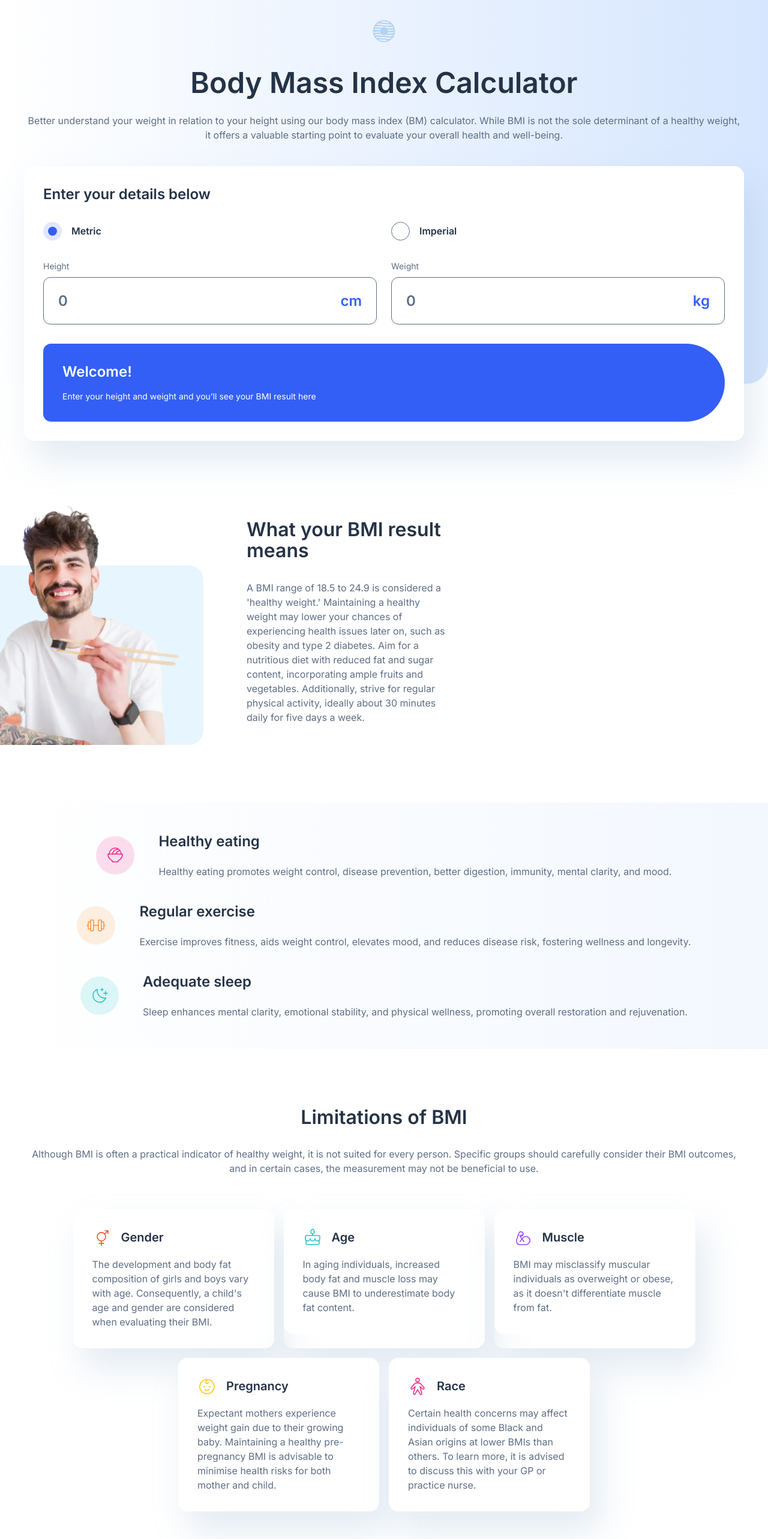
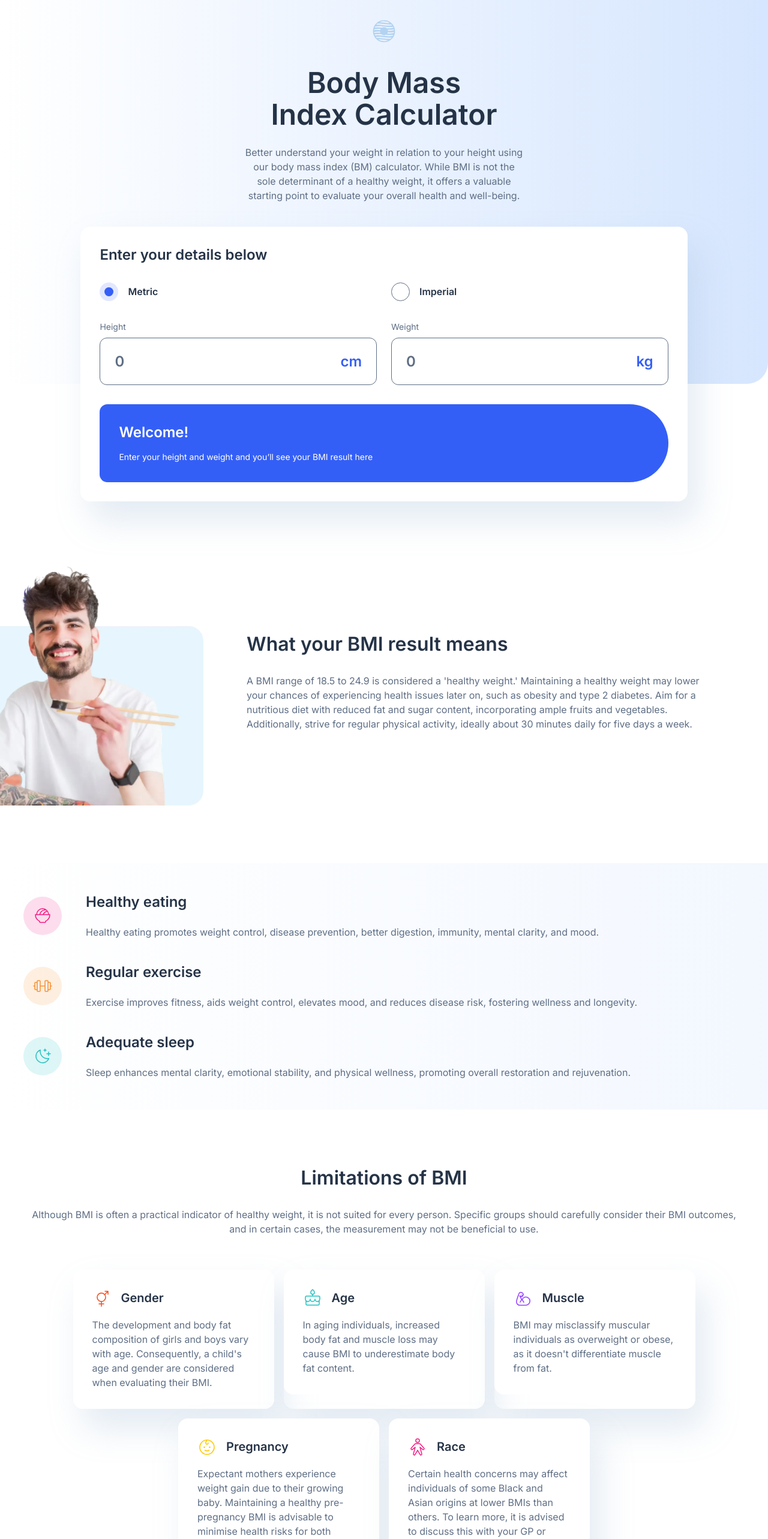
Before and after one commit to g-akca/bmi-calculator, a React (Vite) app: page / in a window 1280 px wide. Shown: the top 2566 px of the page at 60% size. Built offline with nearby package versions, Linux system fonts and the light colour scheme.

Commit message:
Add desktop responsive styles

```diff
--- a/src/App.jsx
+++ b/src/App.jsx
@@ -5,7 +5,7 @@ import LimitsSection from "./components/LimitsSection";
 
 function App() {
   return (
-    <main className="text-base leading-base text-grey-500 flex flex-col gap-15 pb-16 tablet:gap-24">
+    <main className="text-base leading-base text-grey-500 flex flex-col gap-15 pb-16 tablet:gap-24 desktop:gap-0">
       <HeroSection />
       <ResultsSection />
       <TipsSection />
--- a/src/components/HeroCalculator.jsx
+++ b/src/components/HeroCalculator.jsx
@@ -32,7 +32,7 @@ function HeroCalculator() {
       <div className="flex flex-col gap-4 tablet:grid tablet:grid-cols-2 tablet:gap-6">
         <div className="flex flex-col gap-2">
           <label htmlFor="height" className="text-[14px] leading-base">Height</label>
-          <div className="flex gap-6 p-6 border border-grey-500 hover:border-blue-500 rounded-xl text-[24px] leading-7.25 font-semibold tracking-[-4%]">
+          <div className="flex gap-6 p-6 border border-grey-500 hover:border-blue-500 rounded-xl text-[24px] leading-7.25 font-semibold tracking-[-4%] desktop:py-4">
             <input type="number" id="height" placeholder="0" min="0" className="grow min-w-0 text-blue-900 placeholder:text-grey-500 focus:outline-none" />
             <span className="text-blue-500">cm</span>
           </div>
@@ -40,7 +40,7 @@ function HeroCalculator() {
 
         <div className="flex flex-col gap-2">
           <label htmlFor="weight" className="text-[14px] leading-base">Weight</label>
-          <div className="flex gap-6 p-6 border border-grey-500 hover:border-blue-500 rounded-xl text-[24px] leading-7.25 font-semibold tracking-[-4%]">
+          <div className="flex gap-6 p-6 border border-grey-500 hover:border-blue-500 rounded-xl text-[24px] leading-7.25 font-semibold tracking-[-4%] desktop:py-4">
             <input type="number" id="weight" placeholder="0" min="0" className="grow min-w-0 text-blue-900 placeholder:text-grey-500 focus:outline-none" />
             <span className="text-blue-500">kg</span>
           </div>
--- a/src/components/HeroHeading.jsx
+++ b/src/components/HeroHeading.jsx
@@ -1,18 +1,12 @@
-import logoImg from "/images/logo.svg";
-
 function HeroHeading() {
   return (
-    <div className="flex flex-col items-center gap-8 tablet:gap-10">
-      <img src={logoImg} alt="Logo image" className="w-10 aspect-square" />
-
-      <div className="text-center">
-        <h1 className="mb-6 font-semibold text-[48px] leading-[110%] tracking-[-4%] text-blue-900">Body Mass Index Calculator</h1>
-        <p>
-          Better understand your weight in relation to your height using our body mass index (BM) calculator.
-          While BMI is not the sole determinant of a healthy weight, it offers a valuable starting point to
-          evaluate your overall health and well-being.
-        </p>
-      </div>
+    <div className="text-center desktop:text-start desktop:py-18">
+      <h1 className="mb-6 font-semibold text-[48px] leading-[110%] tracking-[-4%] text-blue-900 desktop:mb-8 desktop:text-[64px]">Body Mass<br />Index Calculator</h1>
+      <p>
+        Better understand your weight in relation to your height using <br />our body mass index (BM) calculator.
+        While BMI is not the <br />sole determinant of a healthy weight, it offers a valuable <br />starting point to
+        evaluate your overall health and well-being.
+      </p>
     </div>
   )
 }
--- a/src/components/HeroSection.jsx
+++ b/src/components/HeroSection.jsx
@@ -1,15 +1,21 @@
 import HeroHeading from "./HeroHeading";
 import HeroCalculator from "./HeroCalculator";
 
+import logoImg from "/images/logo.svg";
+
 function HeroSection() {
   return (
-    <section className="relative px-6 pt-8 tablet:px-10">
-      <div className="absolute top-0 left-0 bg-linear-[to_right,#FFFFFF_0%,#D6E6FE_100%] h-160 w-full rounded-b-[35px] -z-10" />
+    <section className="relative px-6 pt-8 tablet:px-10 desktop:px-36 desktop:py-22">
+      <div className="absolute top-0 left-0 bg-linear-[to_right,#FFFFFF_0%,#D6E6FE_100%] h-160 w-full rounded-b-[35px] -z-10 desktop:w-[70%] desktop:h-full" />
 
-      <div className="flex flex-col items-center gap-8 tablet:gap-10">
-        <HeroHeading />
+      <div className="flex flex-col items-center gap-8 tablet:gap-10 desktop:items-start">
+        <img src={logoImg} alt="Logo image" className="w-10 aspect-square desktop:w-16" />
 
-        <HeroCalculator />
+        <div className="flex flex-col items-center gap-8 tablet:gap-10 desktop:grid desktop:grid-cols-2 desktop:items-start desktop:gap-8">
+          <HeroHeading />
+
+          <HeroCalculator />
+        </div>
       </div>
     </section>
   )
--- a/src/components/LimitsSection.jsx
+++ b/src/components/LimitsSection.jsx
@@ -3,6 +3,7 @@ import ageIcon from "/images/icon-age.svg";
 import muscleIcon from "/images/icon-muscle.svg";
 import pregnancyIcon from "/images/icon-pregnancy.svg";
 import raceIcon from "/images/icon-race.svg";
+import curveRight from "/images/pattern-curved-line-right.svg";
 
 import LimitsItem from "./LimitsItem";
 
@@ -41,9 +42,9 @@ function LimitsSection() {
   ]
 
   return (
-    <section className="flex flex-col gap-14 px-5 tablet:px-9.75">
-      <div className="flex flex-col items-center gap-8 text-center">
-        <h2 className="text-[32px] leading-[110%] font-semibold tracking-[-4%] text-blue-900">Limitations of BMI</h2>
+    <section className="relative flex flex-col gap-14 px-5 tablet:px-9.75 desktop:px-36 desktop:py-26 desktop:self-center desktop:grid desktop:grid-cols-12 desktop:gap-8 desktop:max-w-360">
+      <div className="flex flex-col gap-8 text-center desktop:text-start desktop:col-start-1 desktop:w-138">
+        <h2 className="text-[32px] leading-[110%] font-semibold tracking-[-4%] text-blue-900 desktop:text-[48px]">Limitations of BMI</h2>
         <p>
           Although BMI is often a practical indicator of healthy weight, it is not suited
           for every person. Specific groups should carefully consider their BMI outcomes, and
@@ -51,10 +52,35 @@ function LimitsSection() {
         </p>
       </div>
 
-      <div className="flex flex-col gap-4 items-center tablet:flex-row tablet:justify-center tablet:flex-wrap tablet:items-stretch">
-        {limits.map(item => (
-          <LimitsItem key={item.id} limit={item} className="tablet:w-83.75" />
-        ))}
+      <img src={curveRight} alt="Line curved right" className="absolute left-75 top-90 hidden desktop:block" />
+
+      <div className="flex flex-col gap-4 items-center tablet:flex-row tablet:justify-center tablet:flex-wrap tablet:items-stretch desktop:contents">
+        {limits.map((item, index) => {
+          const positions = [
+            // Gender (top, right-ish)
+            "desktop:col-start-8 desktop:row-start-1",
+
+            // Age (left middle)
+            "desktop:col-start-5 desktop:row-start-2",
+
+            // Muscle (right middle)
+            "desktop:col-start-9 desktop:row-start-2",
+
+            // Pregnancy (bottom left-ish)
+            "desktop:col-start-3 desktop:row-start-3",
+
+            // Race (bottom right-ish)
+            "desktop:col-start-7 desktop:row-start-3",
+          ];
+
+          return (
+            <LimitsItem
+              key={item.id}
+              limit={item}
+              className={`tablet:w-83.75 desktop:w-91.25 ${positions[index]}`}
+            />
+          );
+        })}
       </div>
     </section>
   )
--- a/src/components/ResultsSection.jsx
+++ b/src/components/ResultsSection.jsx
@@ -1,12 +1,15 @@
 import manImg from "/images/image-man-eating.webp";
+import curveLeft from "/images/pattern-curved-line-left.svg";
 
 function ResultsSection() {
   return (
-    <section className="flex flex-col items-center gap-12 tablet:flex-row tablet:gap-18 tablet:-translate-x-24 tablet:w-210">
-      <img src={manImg} alt="Image of a man eating" className="tablet:w-108.75" />
+    <section className="relative flex flex-col items-center gap-12 tablet:flex-row tablet:gap-18 tablet:-translate-x-24 tablet:min-w-210 desktop:translate-none desktop:px-36 desktop:pb-21.5 desktop:pt-13 desktop:self-center desktop:gap-33.75">
+      <img src={curveLeft} alt="Line curved left" className="absolute top-0 right-44 hidden desktop:block" />
 
-      <div className="px-6 flex flex-col gap-8 tablet:px-0">
-        <h2 className="text-[32px] leading-[110%] font-semibold tracking-[-4%] text-blue-900">What your BMI result means</h2>
+      <img src={manImg} alt="Image of a man eating" className="tablet:w-108.75 desktop:w-141" />
+
+      <div className="px-6 flex flex-col gap-8 tablet:px-0 desktop:translate-y-18">
+        <h2 className="text-[32px] leading-[110%] font-semibold tracking-[-4%] text-blue-900 desktop:text-[48px]">What your BMI result means</h2>
         <p>
           A BMI range of 18.5 to 24.9 is considered a 'healthy weight.' Maintaining a healthy
           weight may lower your chances of experiencing health issues later on, such as obesity
--- a/src/components/TipsItem.jsx
+++ b/src/components/TipsItem.jsx
@@ -1,6 +1,6 @@
 function TipsItem({ tip }) {
   return (
-    <section className="flex flex-col gap-8 tablet:flex-row tablet:gap-10 tablet:items-center">
+    <section className="flex flex-col gap-8 tablet:flex-row tablet:gap-10 tablet:items-center desktop:flex-col desktop:items-start desktop:gap-12">
       <img src={tip.icon} alt={tip.name} className="w-16 aspect-square" />
 
       <div className="flex flex-col gap-6">
--- a/src/components/TipsSection.jsx
+++ b/src/components/TipsSection.jsx
@@ -27,7 +27,7 @@ function TipsSection() {
   ]
 
   return (
-    <section className="px-6 py-12 flex flex-col items-center gap-10 bg-linear-[to_right,#FFFFFF_0%,rgba(214,230,254,0.3)_100%] tablet:px-9.75 tablet:py-12.5">
+    <section className="px-6 py-12 flex flex-col gap-10 bg-linear-[to_right,#FFFFFF_0%,rgba(214,230,254,0.3)_100%] tablet:px-9.75 tablet:py-12.5 desktop:px-32 desktop:py-24 desktop:flex-row desktop:gap-8">
       {tips.map(item => (
         <TipsItem key={item.id} tip={item} />
       ))}
```
